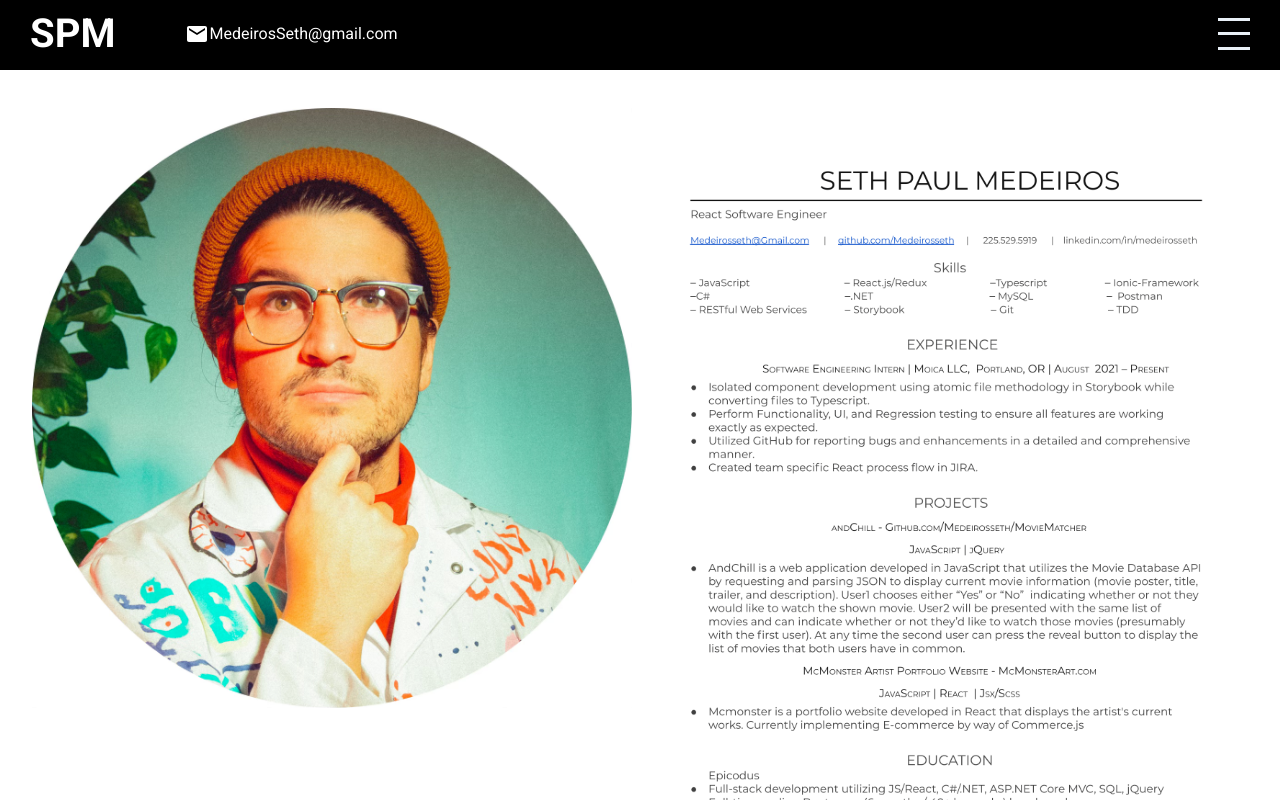
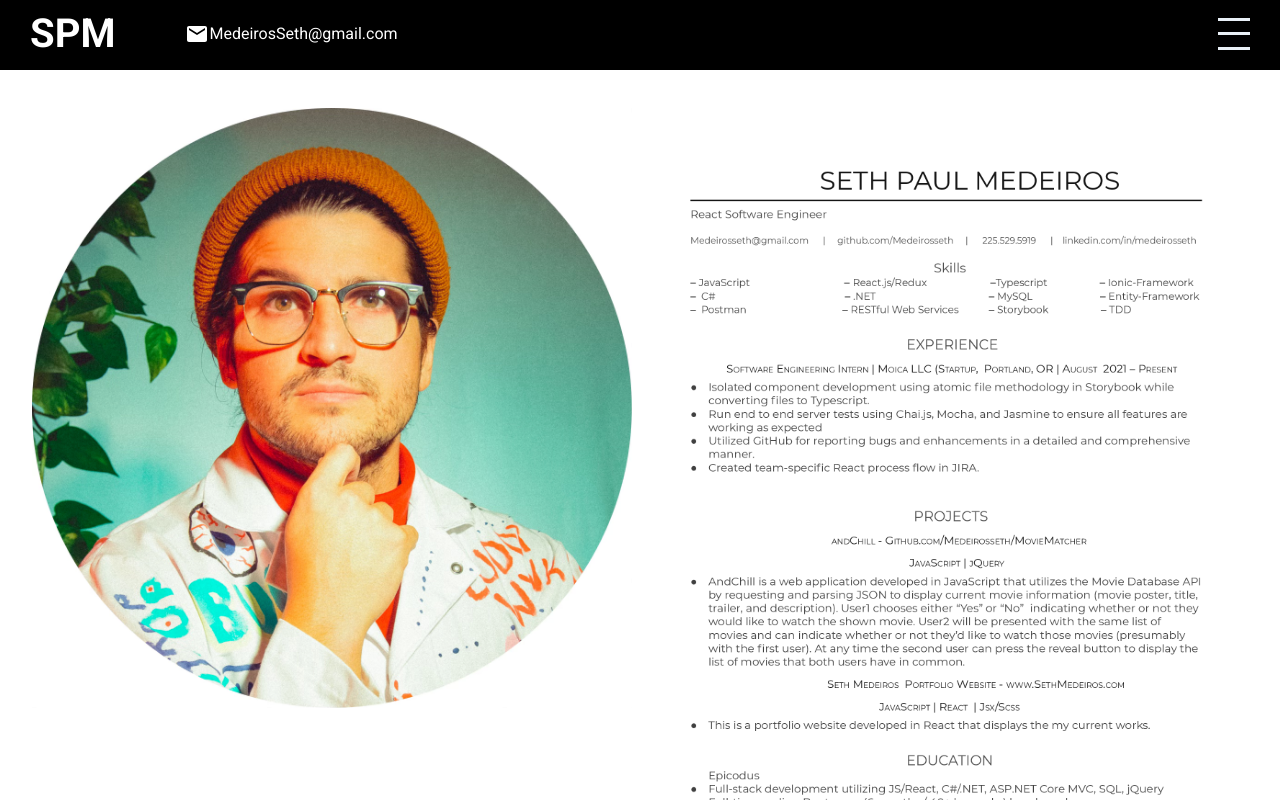
Before and after one commit to Medeirosseth/Portfolio, a React (Create React App) app: page / in a window 1280 px wide. Built offline with nearby package versions, Linux system fonts and the light colour scheme.

Commit message:
updated resume

```diff
--- a/src/Components/Intro/Intro.jsx
+++ b/src/Components/Intro/Intro.jsx
@@ -26,7 +26,7 @@ export default  function Intro() {
       </div>
         <div className="right">
           <div className="wrapper">
-            <img className="resume" src="assets/SethMedeiros2021.png" alt="Resume"></img>
+            <img className="resume" src="assets/Resume.png" alt="Resume"></img>
           </div>
         </div>
     </div>
```
